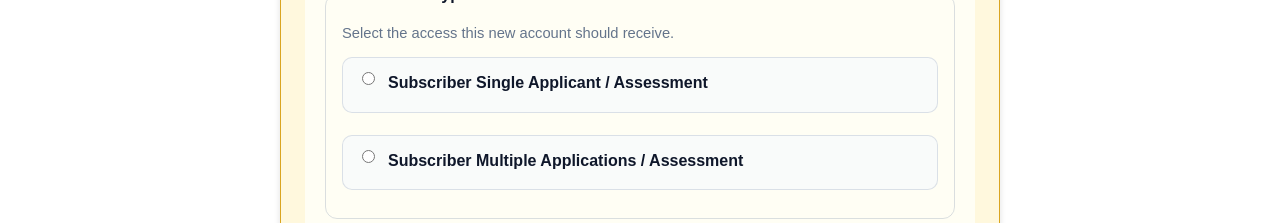
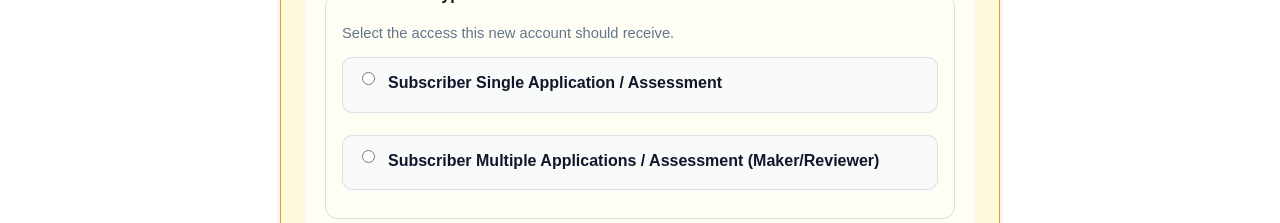
Before and after one commit to jdermlife/fleetmanagement, a React (Vite) app in the folder frontend/: page /register in a window 1280 px wide. Shown: the part 518-741 px from the top of the page. Built offline with nearby package versions, Linux system fonts and the light colour scheme; no server answers; what @capacitor/core would draw is missing.

Commit message:
Apple modification of the commit message:

```diff
--- a/frontend/src/authRoles.ts
+++ b/frontend/src/authRoles.ts
@@ -11,12 +11,12 @@ export const REGISTER_SUBSCRIBER_OPTIONS: Array<{
 }> = [
   {
     value: 'borrower',
-    label: 'Subscriber Single Applicant / Assessment',
+    label: 'Subscriber Single Application / Assessment',
     description: '',
   },
   {
     value: 'lender',
-    label: 'Subscriber Multiple Applications / Assessment',
+    label: 'Subscriber Multiple Applications / Assessment (Maker/Reviewer)',
     description: '',
   },
 ]
```
